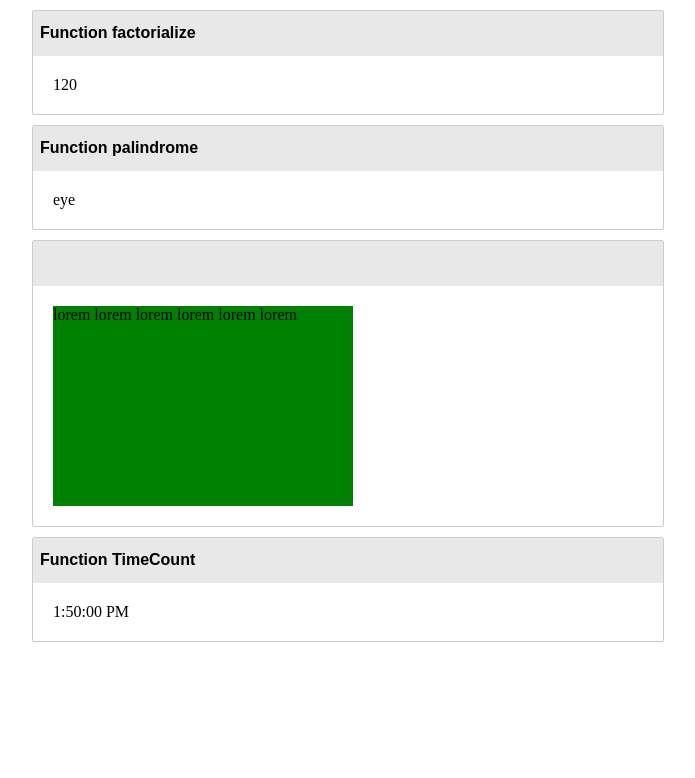
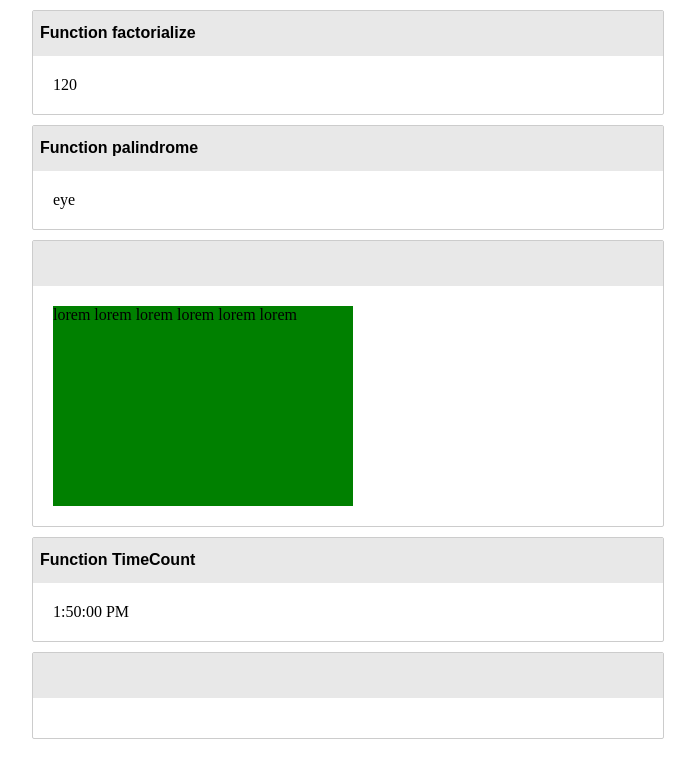
Before and after one commit to ShadowDeveloper/javascript-references-Learning, a plain HTML site: page learned_IMPORTANT/index.html in a window 1280 px wide. Shown: the whole page, without its empty margins (292-987 px from the left). Drawn offline with Linux system fonts and the light colour scheme.

Commit message:
- identacao

```diff
--- a/learned_IMPORTANT/index.html
+++ b/learned_IMPORTANT/index.html
@@ -51,16 +51,25 @@
       <div class="codePanel-footer"></div>
     </section>
 
+    <section id="showTime2" class="codePanel">
+      <div class="codePanel-header">
+        <h1></h1>
+      </div>
+      <div class="codePanel-body"></div>
+      <div class="codeP anel-footer"></div>
+    </section>
+
+
   </main>
 
   <style>
-     :root {
+    :root {
       --primary-color: #ccc;
       --secondary-color: #666;
-      --panelhead-color:#e8e8e8;
+      --panelhead-color: #e8e8e8;
     }
 
-    *{
+    * {
       box-sizing: border-box;
     }
 
@@ -71,13 +80,13 @@
       border: 1px solid var(--primary-color);
     }
 
-    .codePanel-header{
+    .codePanel-header {
       background-color: var(--panelhead-color);
       height: 45px;
       padding: 7px;
     }
 
-    .codePanel-header h1{
+    .codePanel-header h1 {
       margin: 0;
       font-family: Arial, Helvetica, sans-serif;
       font-size: 1rem;
@@ -85,10 +94,9 @@
       line-height: 30px
     }
 
-    .codePanel-body{
+    .codePanel-body {
       padding: 20px;
     }
-
   </style>
 
   <script src="./src/js/main.js"></script>
```
